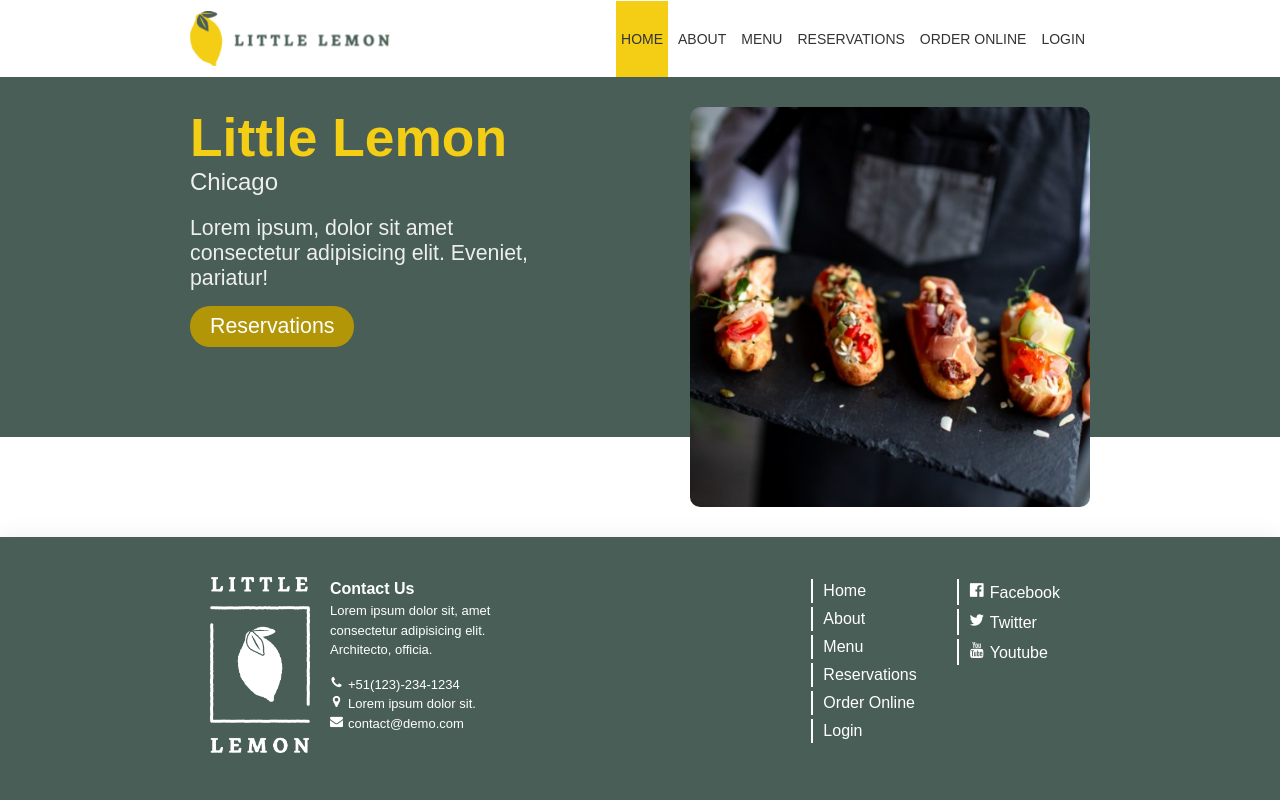
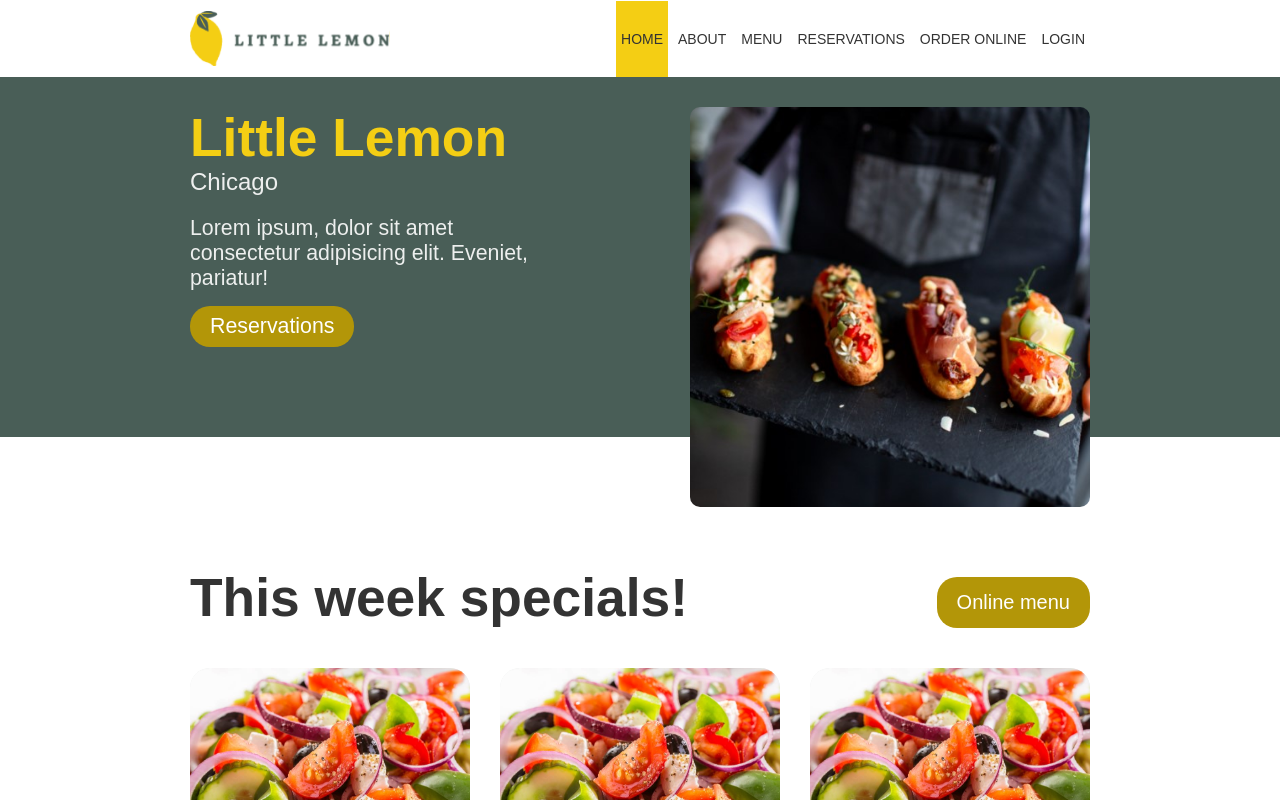
Before and after one commit to ArturoGallegos/meta-front-end-developer-capstone, a React (Create React App) app: page / in a window 1280 px wide. Built offline with nearby package versions, Linux system fonts and the light colour scheme.

Commit message:
Feat: Styles for Highlights

```diff
--- a/src/components/Hero/Hero.module.sass
+++ b/src/components/Hero/Hero.module.sass
@@ -25,7 +25,6 @@
     a
       @include Button
   img
-    min-width: 400px
     width: 100%
     height: 400px
     margin-bottom: -100px
--- a/src/components/Highlights/Highlights.jsx
+++ b/src/components/Highlights/Highlights.jsx
@@ -1,17 +1,15 @@
 import styles from "./Highlights.module.sass";
-import banner1 from "../../assets/greek-salad.jpg";
-import banner2 from "../../assets/bruchetta.svg";
-import banner3 from "../../assets/greek-salad.jpg";
+import banner from "src/assets/images/greek-salad.jpg";
 import OrderDeliveryBtn from '../OrderDeliveryBtn/OrderDeliveryBtn';
 
 const Highlights = () => (
   <section className={styles.highlights}>
     <div>
-      <h2>Specials</h2>
+      <h2>This week specials!</h2>
       <a href="#online-menu">Online menu</a>
       <div className={styles.content}>
         <article>
-          <img src={banner1} alt="Greek salad" />
+          <img src={banner} alt="Greek salad" />
           <div>
             <h1>Greek salad</h1>
             <span>$12.99</span>
@@ -23,7 +21,7 @@ const Highlights = () => (
           </div>
         </article>
         <article>
-          <img src={banner2} alt="Bruchetta" />
+          <img src={banner} alt="Bruchetta" />
           <div>
             <h1>Bruchetta</h1>
             <span>$5.99</span>
@@ -35,7 +33,7 @@ const Highlights = () => (
           </div>
         </article>
         <article>
-          <img src={banner3} alt="Lemon Dessert" />
+          <img src={banner} alt="Lemon Dessert" />
           <div>
             <h1>Lemon Dessert</h1>
             <span>$5.00</span>
--- a/src/components/Highlights/Highlights.module.sass
+++ b/src/components/Highlights/Highlights.module.sass
@@ -1,22 +1,30 @@
+@import src/styles/mixins
+
 .highlights
   >div
-    max-width: 860px
+    max-width: 900px
     margin: 0 auto
-    padding: 30px 0
+    padding: 30px 20px
     display: flex
     flex-wrap: wrap
   h2
     font-size: var(--size-title)
     color: var(--color-black)
     &+a
-      background: var(--color-alternative)
-      font-size: var(--size-actions)
-      color: var(--color-black)
-      display: flex
-      align-items: center
-      padding: 0 20px
-      margin-left: auto
-      border-radius: 10px
+      @include Button
+      margin-top: 10px
+      font-size: 20px
+      @media (min-width: 740px)
+        margin-left: auto
+      // background: var(--color-alternative)
+      // font-size: var(--size-actions)
+      // color: var(--color-black)
+      // display: flex
+      // width: 100%
+      // align-items: center
+      // padding: 0 20px
+      // margin-left: auto
+      // border-radius: 10px
   .content
     margin-top: 40px
     display: grid
--- a/src/components/OrderDeliveryBtn/OrderDeliveryBtn.jsx
+++ b/src/components/OrderDeliveryBtn/OrderDeliveryBtn.jsx
@@ -1,9 +1,9 @@
-import styles from "./OrderDeliveryBtn.module.sass";
-import icon from '../../assets/Basket.svg'
+import styles from './OrderDeliveryBtn.module.sass';
 
 const OrderDeliveryBtn = () => (
-  <button className={styles.button}>Order a delivery
-  <img src={icon} alt="Basket icon"/>
+  <button className={styles.button}>
+    Order a delivery
+    <span className='icon-motorcycle'></span>
   </button>
 );
 
--- a/src/components/OrderDeliveryBtn/OrderDeliveryBtn.module.sass
+++ b/src/components/OrderDeliveryBtn/OrderDeliveryBtn.module.sass
@@ -3,9 +3,8 @@
   font-weight: bold
   display: inline-flex
   align-items: center
-  gap: 10px
-  img
-    margin-left: auto
-    width: 20px
-    height: 20px
-    object-fit: cover
+  margin: 0
+  padding: 0
+  span::before
+    color: #000
+    margin-left: 10px
--- a/src/pages/HomePage.tsx
+++ b/src/pages/HomePage.tsx
@@ -1,10 +1,12 @@
 import React from 'react';
 import Hero from 'src/components/Hero/Hero';
+import Highlights from 'src/components/Highlights/Highlights';
 import Layout from 'src/components/Layout/Layout';
 
 const HomePage: React.FC = () => {
   return (<Layout>
     <Hero />
+    <Highlights />
   </Layout>);
 };
 
--- a/src/styles/_mixins.sass
+++ b/src/styles/_mixins.sass
@@ -2,7 +2,8 @@
 
 
 @mixin Button
-  display: inline-block
+  display: inline-flex
+  align-items: center
   padding: 8px 20px
   background: darken($color-alternative, 15)
   color: #fff
```
Also changed, not shown: src/assets/images/greek-salad.jpg (added).
